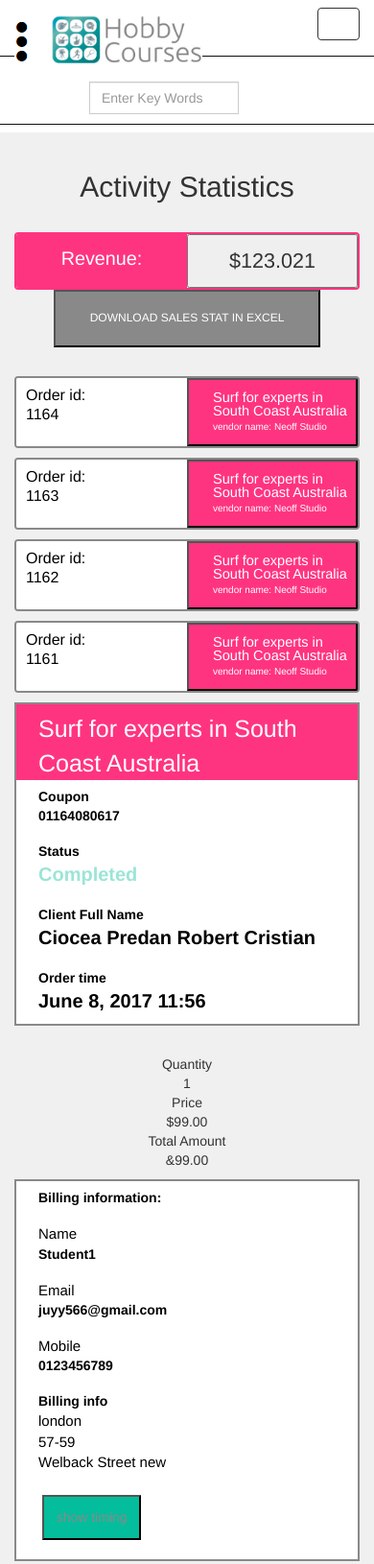
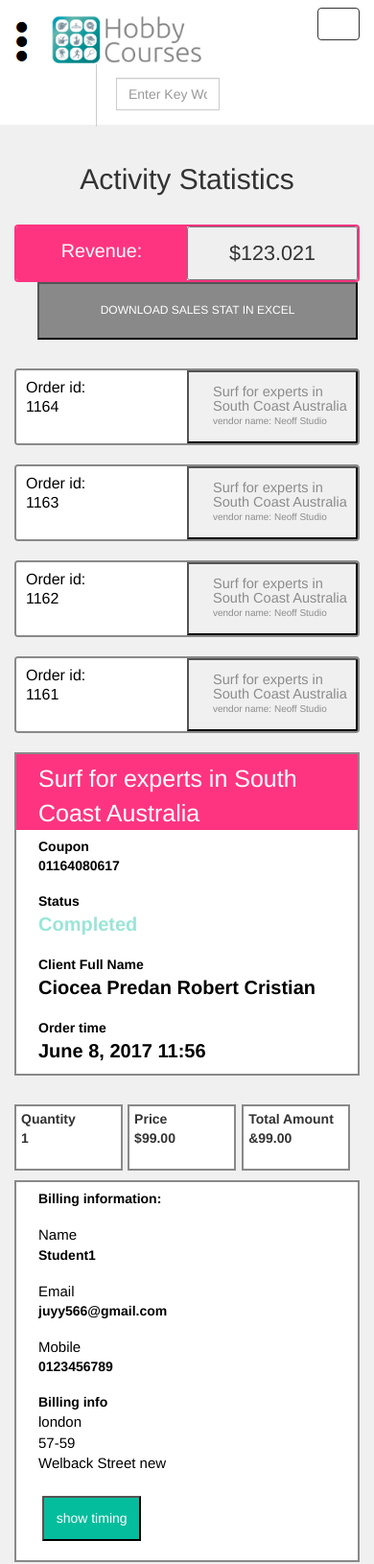
Before and after one commit to mahmoud20/myhobby, a plain HTML site: page index.html in a window 390 px wide. Shown: the top 1630 px of the page at 96% size. Drawn offline with Linux system fonts and the light colour scheme.

Commit message:
Update style.css

```diff
--- a/css/style.css
+++ b/css/style.css
@@ -1,6 +1,6 @@
 body{
     background-color:#f0f0f0;
-
+    margin: 0;
     }
 
 /*Start NavBar*/
@@ -8,23 +8,49 @@ body{
     background-color: #FFF;
     border: none;
 }
+.navbar .cont{
+     border-left: 1px solid #ccc;
+     border-left: 1px solid #ccc;
+    height: 71px;
+    margin-bottom: -20px;
+    margin-top: -7px;
+    /* padding-right: 136px; */
+    padding-left: 20px;
+    padding-top: 4px;
+    margin-left: 100px;
+}
+
 .navbar-form .form-control{
         margin-top: 16px;
-	    margin-left: 93px;
         border-radius: 0;
+        width: 400px;
+}
+.navbar-inverse .navbar-nav > li > a {
+    color: #000;
+    font-weight: bold;
+    border-left: 1px solid #cccccc;
+}
+.navbar-inverse .navbar-nav > li > a:hover {
+    color: #000;
+}
+.nav > li > a > img {
+    width: 45px;
 }
 .navbar .fa{
     font-size: 43px;
     color: #a4a5a4;
-    border-left: 1px solid #e9eae9;
+
     padding-left: 6px;
 }
-@media(max-width: 760px){
+@media(max-width: 766px){
 .navbar-form .form-control{
         width:40%;
 }
+.navbar-inverse .navbar-collapse, .navbar-inverse .navbar-form{
+    border:none;
 }
-/*Start NavBar*/
+}
+/*End NavBar*/
 /*Start Activity section */
 .Activity .progress{
     text-align: center;
@@ -51,17 +77,18 @@ body{
     background-color: #898989;
     color: #fff;
     font-size: 12px;
-    padding: 0 36px;
+        padding: 0 64px;
+    margin-left: 22px;
 }
 .Activity .row{
     margin-top: 30px;
 }
 .left-box .progress{
     border: 2px solid #898989;
-	margin-bottom: 10px;
-	min-height: 75px;
+    margin-bottom: 20px;
+    min-height: 80px;
 }
-.left-box .progress .pro{
+.left-box .progress .pro:hover{
 height: 100%;
     font-size: 104%;
     text-align: left;
@@ -72,7 +99,7 @@ height: 100%;
     padding-left: 25px;
 
 }
-.left-box .progress .pro1{
+.left-box .progress .pro{
         height: 100%;
         color: #8c8c8c;
         background-color: #f0f0f0;
@@ -84,7 +111,7 @@ height: 100%;
     line-height: 1em;
     padding-left: 25px;
 }
-.left-box .progress .pro1 span{
+.left-box .progress .pro span{
     font-size: 10px;
 }
 
@@ -132,25 +159,45 @@ height: 100%;
          color:#9be5d7;
     }
 /*Start Med*/
-   .right-box .med .quantity{
+   .right-box .med .l, .m, .r {
         border: 2px solid #898989;
         background-color: #fff;
          padding-left: 23px;
          padding-top: 7px;
         font-weight: bold;
         text-align: left;
-    	margin-left: 6px;
+
 
         max-width: 31%;
         min-height: 69px;
     }
-    @media (max-width: 460px){
-    	  .right-box .med .quantity{  padding-left: 5px;
+     .right-box .med .l{
+        margin-left: 15px;
+     }
+      .right-box .med .m{
+        margin-left: 5px;
+        margin-right: 6px;
+      }
+    @media (max-width: 991px){
+          .right-box .med .l, .m, .r{
+           padding-left: 5px;
             padding-top: 3px;
             font-weight: bold;
             text-align: left;
-    margin-left: 14px;
-    max-width: 27%;
+
+             max-width: 30%;
+    }}
+
+    @media (max-width: 766px){
+          .right-box .med .l, .m, .r{
+
+
+             max-width: 31%;
+    }} @media (max-width: 400px){
+          .right-box .med .l, .m, .r{
+
+
+             max-width: 29%;
     }}
     /*End med*/
     /*Start bottom*/
@@ -185,7 +232,7 @@ height: 100%;
     background-color: #04bd9c;
     width: 29%;
     height: 47px;
-    color: #898989;
+    color: #FFF;
     }
     /*End bottom*/
 /*End right-box*/
@@ -239,7 +286,7 @@ height: 100%;
     padding: 10px;
 }
 .footer img{
-	width: 75%;
+    width: 110%;
 }
 .footer h1,h3,h4{
     color: #fff;
```
Lines whose indentation alone changed are shown as unchanged.
